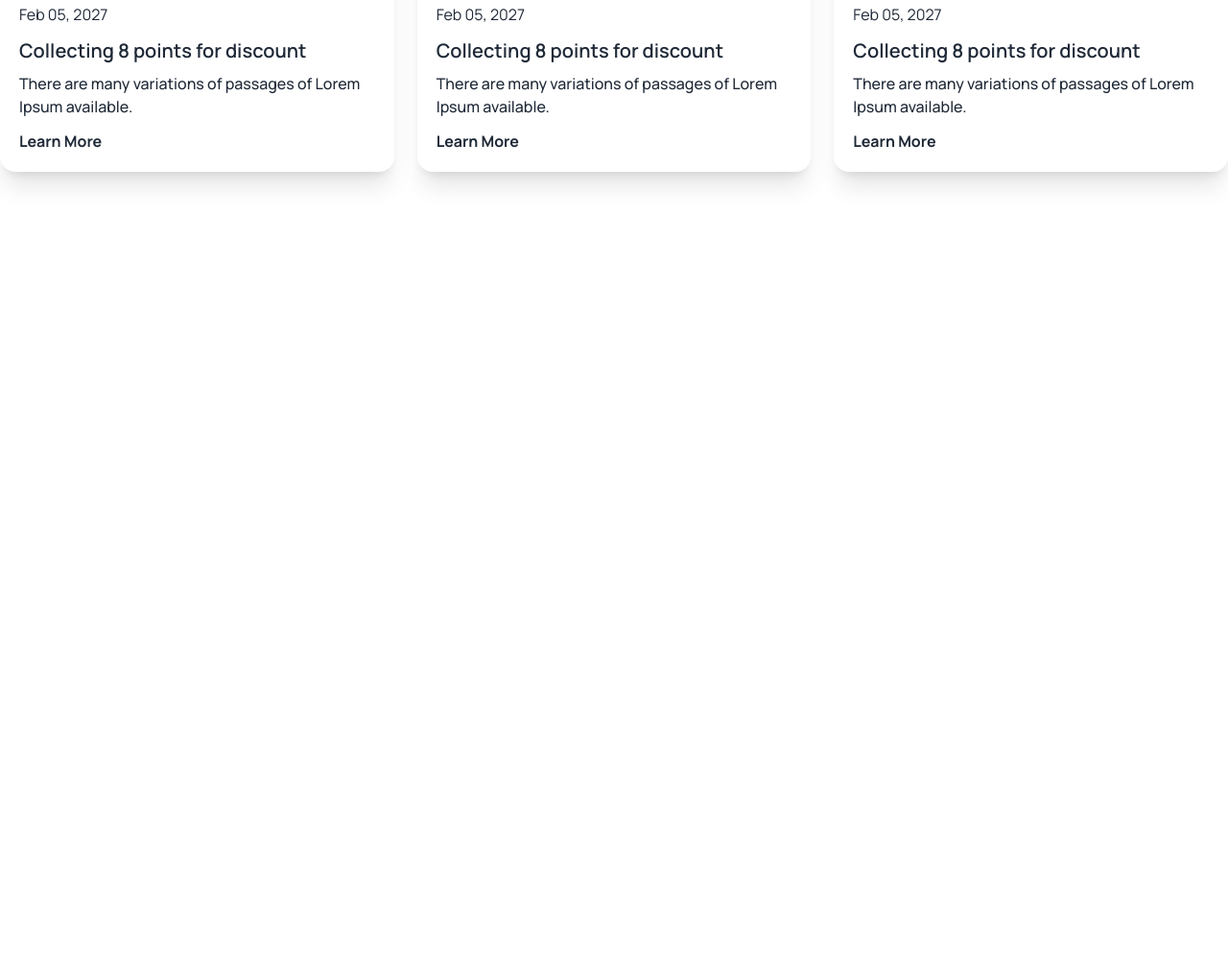
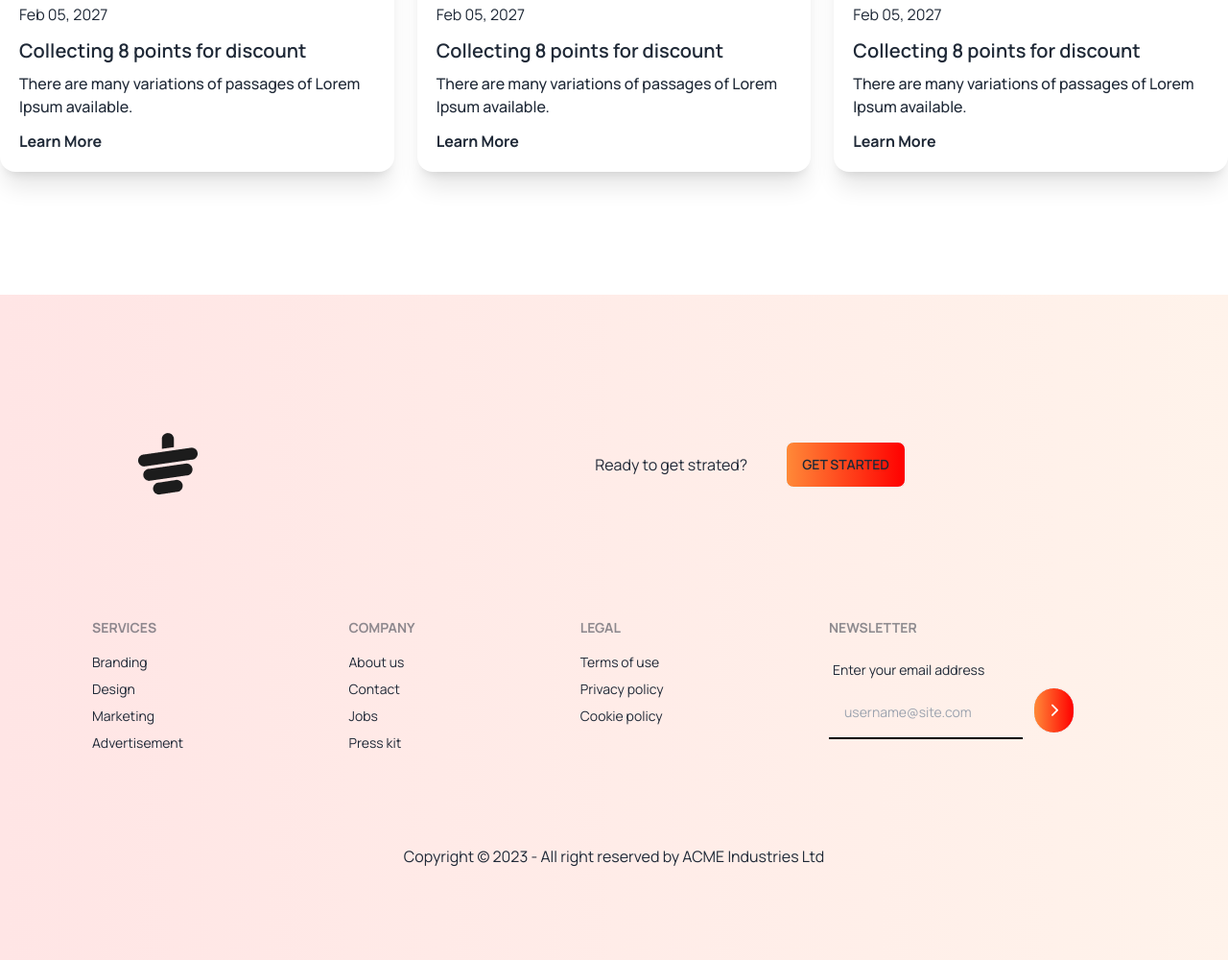
Before and after one commit to jibon49/teahouse-daisy, a plain HTML site: page index.html in a window 1280 px wide. Shown: the part 3670-4670 px from the top of the page at 96% size. Before the commit the page ends 3977 px from the top, so only its background shows below. Drawn offline with nearby package versions, Linux system fonts and the light colour scheme.

Commit message:
completed footer section

```diff
--- a/index.html
+++ b/index.html
@@ -282,9 +282,52 @@
         </section>
 
     </main>
-    <footer>
-
-    </footer>
+    <footer class=" p-24 bg-gradient-to-r from-[#FF00001A] to-[#FF89381A] text-base-content">
+        <div class="flex flex-col md:flex-row items-center justify-between gap-5 mb-20 p-12">
+            <img src="./images/cup.png" alt="">
+            <div class="flex justify-center items-center gap-10 md:mr-48">
+                <p>Ready to get strated?</p>
+            <button class="btn bg-gradient-to-r from-gradient-start to-gradient-end">Get Started</button>
+            </div>
+        </div>
+        <div  class="footer justify-between">
+            <div>
+          <span class="footer-title">Services</span>
+          <a class="link link-hover">Branding</a>
+          <a class="link link-hover">Design</a>
+          <a class="link link-hover">Marketing</a>
+          <a class="link link-hover">Advertisement</a>
+        </div>
+        <div>
+          <span class="footer-title">Company</span>
+          <a class="link link-hover">About us</a>
+          <a class="link link-hover">Contact</a>
+          <a class="link link-hover">Jobs</a>
+          <a class="link link-hover">Press kit</a>
+        </div>
+        <div>
+          <span class="footer-title">Legal</span>
+          <a class="link link-hover">Terms of use</a>
+          <a class="link link-hover">Privacy policy</a>
+          <a class="link link-hover">Cookie policy</a>
+        </div>
+        <div>
+          <span class="footer-title">Newsletter</span>
+          <div class="form-control w-80">
+            <label class="label">
+              <span class="label-text">Enter your email address</span>
+            </label>
+            <div class="relative">
+              <input type="text" placeholder="username@site.com" class="outline-none bg-transparent border-b-2 border-black p-4" />
+              <button class="btn bg-gradient-to-r from-gradient-start to-gradient-end text-white absolute top-0 right-16 rounded-full"><i class="fa-solid fa-chevron-right"></i></button>
+            </div>
+          </div>
+        </div>
+        </div>
+            <div class="text-center mt-24">
+              <p>Copyright © 2023 - All right reserved by ACME Industries Ltd</p>
+            </div>
+      </footer>
 </body>
 
 </html>
```
